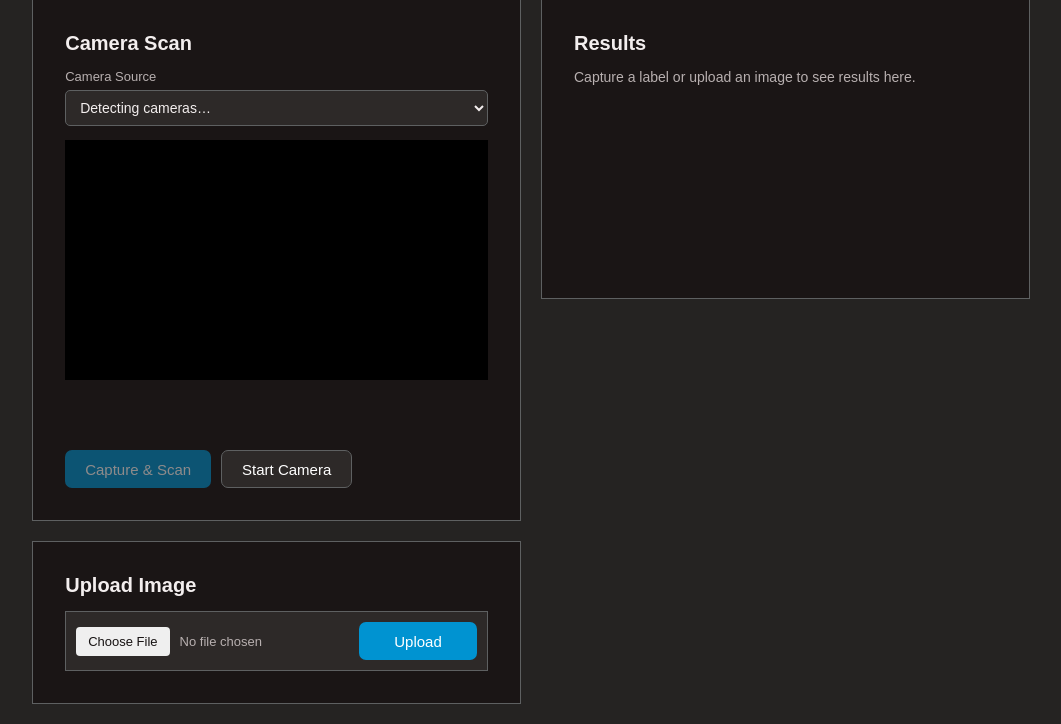
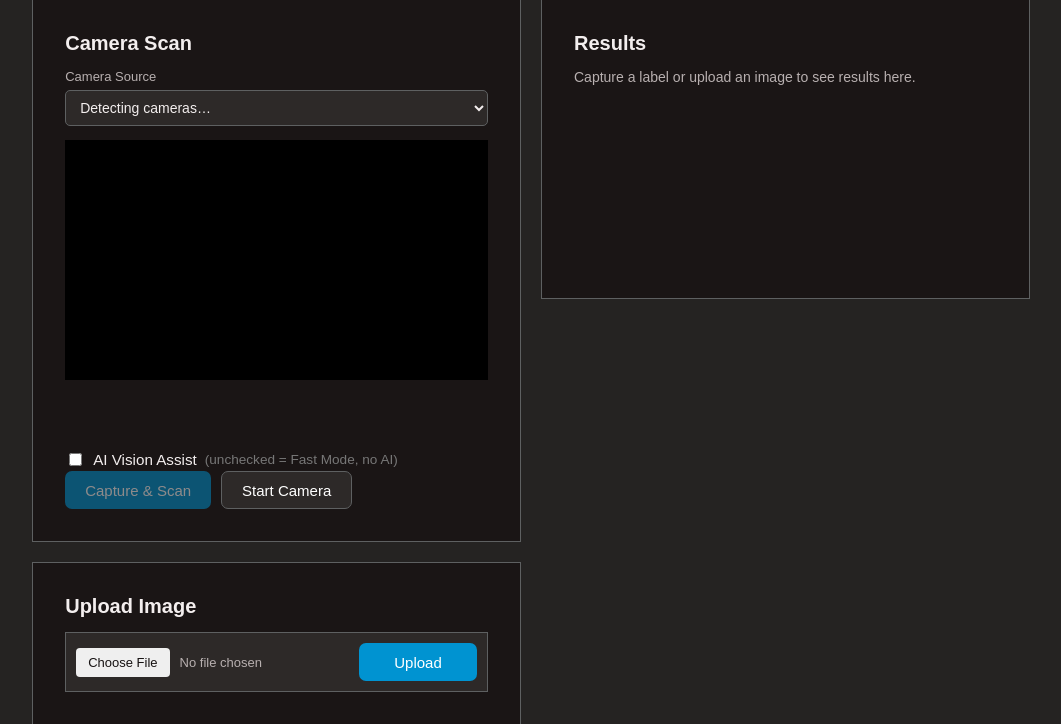
Before and after one commit to jburgos1102/label-reader, a Flask app: page / in a window 1280 px wide. Shown: the part 94-818 px from the top of the page, without its empty margins (19-1080 px from the left). Run offline with Flask 3, Linux system fonts and the light colour scheme; some libraries are stand-ins or nearby versions.

Commit message:
feat(ui): AI Vision Assist checkbox on the camera scan panel
Unchecked (default) = Fast Mode: scans send llm=off, exactly as
before. Checked: scans send llm=force_vision for one vision-LLM pass.
Wired in postImage(), so both the camera capture and the page's
upload button honor the toggle. UI-only change — no backend edits.

Verified with the Flask test client sending exactly what the UI
sends: llm=off makes zero LLM calls; llm=force_vision makes exactly
one vision call and the response metadata reports
requested_mode=force_vision.

Co-Authored-By: Claude Fable 5 <noreply@anthropic.com>

```diff
--- a/templates/index.html
+++ b/templates/index.html
@@ -113,6 +113,20 @@
         .barcode-found {
             color: var(--green);
             font-weight: 600;
+        }
+
+        /* ── AI Vision Assist toggle ── */
+        .ai-assist-row {
+            display: flex;
+            align-items: center;
+            gap: 8px;
+            margin: 10px 0 2px;
+            font-size: 0.95rem;
+            cursor: pointer;
+        }
+        .ai-assist-row .ai-assist-hint {
+            color: #777;
+            font-size: 0.85rem;
         }
 
         /* ── Camera button row ── */
@@ -296,6 +310,12 @@
                     <p id="barcode-status" class="barcode-status"></p>
                     <p id="camera-status" class="camera-status"></p>
 
+                    <label class="ai-assist-row">
+                        <input type="checkbox" id="ai-vision-assist">
+                        AI Vision Assist
+                        <span class="ai-assist-hint">(unchecked = Fast Mode, no AI)</span>
+                    </label>
+
                     <div class="camera-btn-row">
                         <button type="button" id="capture-btn" disabled>Capture &amp; Scan</button>
                         <button type="button" id="toggle-camera-btn" class="secondary">Start Camera</button>
@@ -435,6 +455,10 @@
         function postImage(blob, filename) {
             var fd = new FormData();
             fd.append('label_image', blob, filename);
+            // AI Vision Assist: unchecked = Fast Mode (llm=off, deterministic
+            // only); checked = one vision LLM pass (llm=force_vision).
+            var aiAssist = document.getElementById('ai-vision-assist');
+            fd.append('llm', aiAssist && aiAssist.checked ? 'force_vision' : 'off');
             return fetch('/api/scan', { method: 'POST', body: fd })
                 .then(function (resp) {
                     return resp.json().then(function (body) {
```
